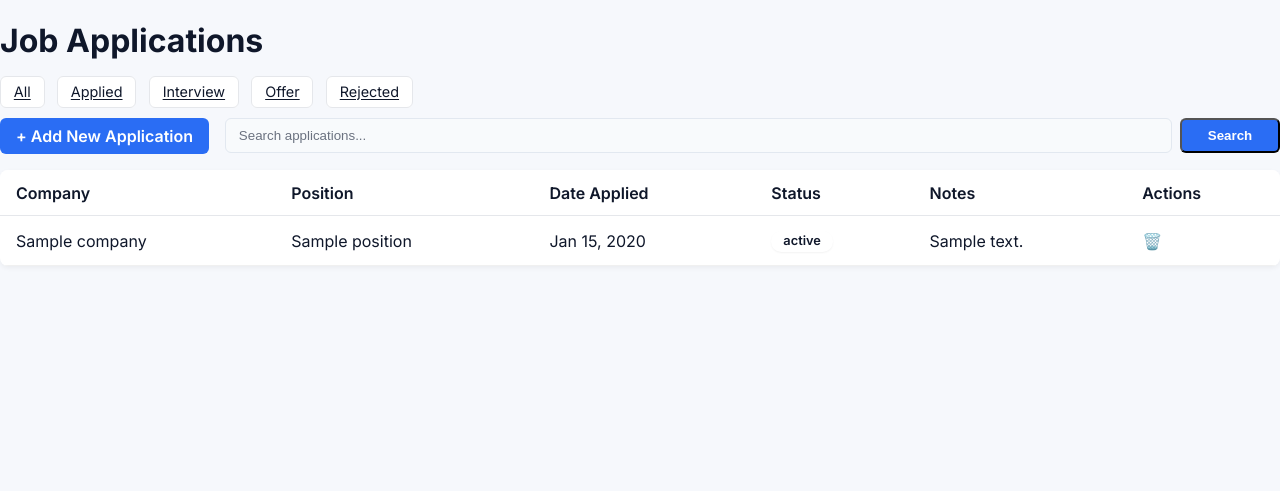
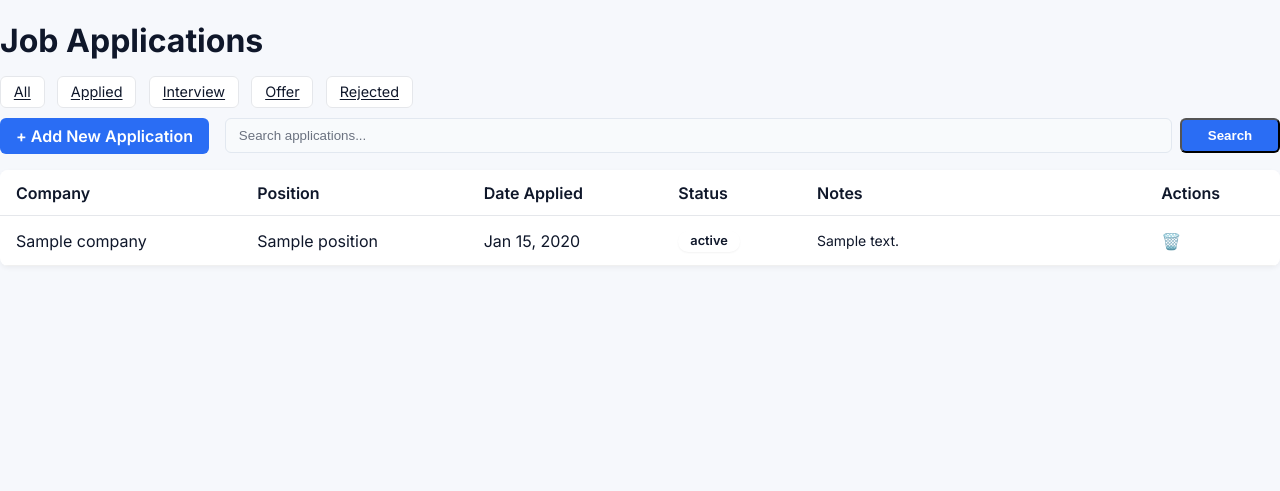
Before and after one commit to ishhaan6233/resume, a Django app: template resume_app/templates/applications.html in a window 1280 px wide. Shown: the part 77-568 px from the top of the page. Run offline with Django 3.2, Linux system fonts and the light colour scheme; the template is opened without the code that fills it: most values are stand-ins (such as "Sample title", 1, 10 or a date in 2020).

Commit message:
Fixed some UI with applications tab

```diff
--- a/resume_app/templates/applications.html
+++ b/resume_app/templates/applications.html
@@ -1,4 +1,21 @@
 {% extends "base.html" %} {% block title %}Applications - JobJourney{% endblock %} {% block content %}
+
+<style>
+    .notes-box {
+    font-size: 14px;
+    line-height: 20px;
+    font-weight: 400;
+
+    max-height: 100px; /* vertical cap */
+    width: 200px; /* constrain width so text wraps */
+    overflow-y: auto; /* vertical scroll if needed */
+    overflow-x: hidden; /* prevent horizontal overflow */
+    white-space: pre-line; /* preserve line breaks */
+    word-break: break-word; /* wrap long words */
+    display: block; /* ensures width/height apply */
+  }
+</style>
+
 <h1>Job Applications</h1>
 
 <!-- Tabs -->
@@ -69,7 +86,9 @@
       <td>{{ app.position }}</td>
       <td>{{ app.date_applied|date:'M d, Y' }}</td>
       <td><span class="status {{ app.status }}">{{ app.status }}</span></td>
-      <td>{{ app.notes }}</td>
+      <td>
+          <div class="notes-box">{{ app.notes|default:"N/A" }}</div>
+        </td>
       <td>
         <a
           href="{% url 'delete_application' app_id=app.id %}"
```
Also changed, not shown: resume_app/templates/add_response.html (+7 -0 lines).
